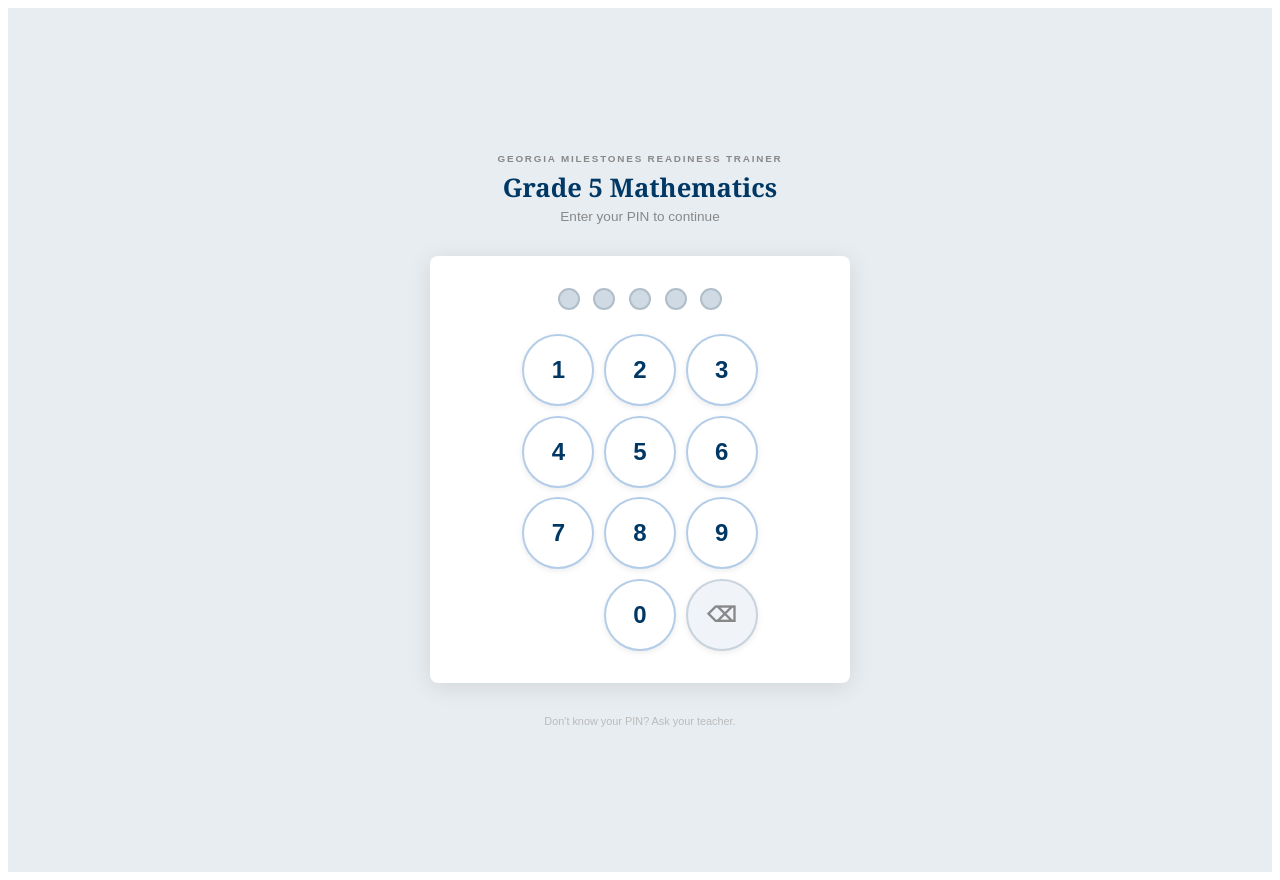
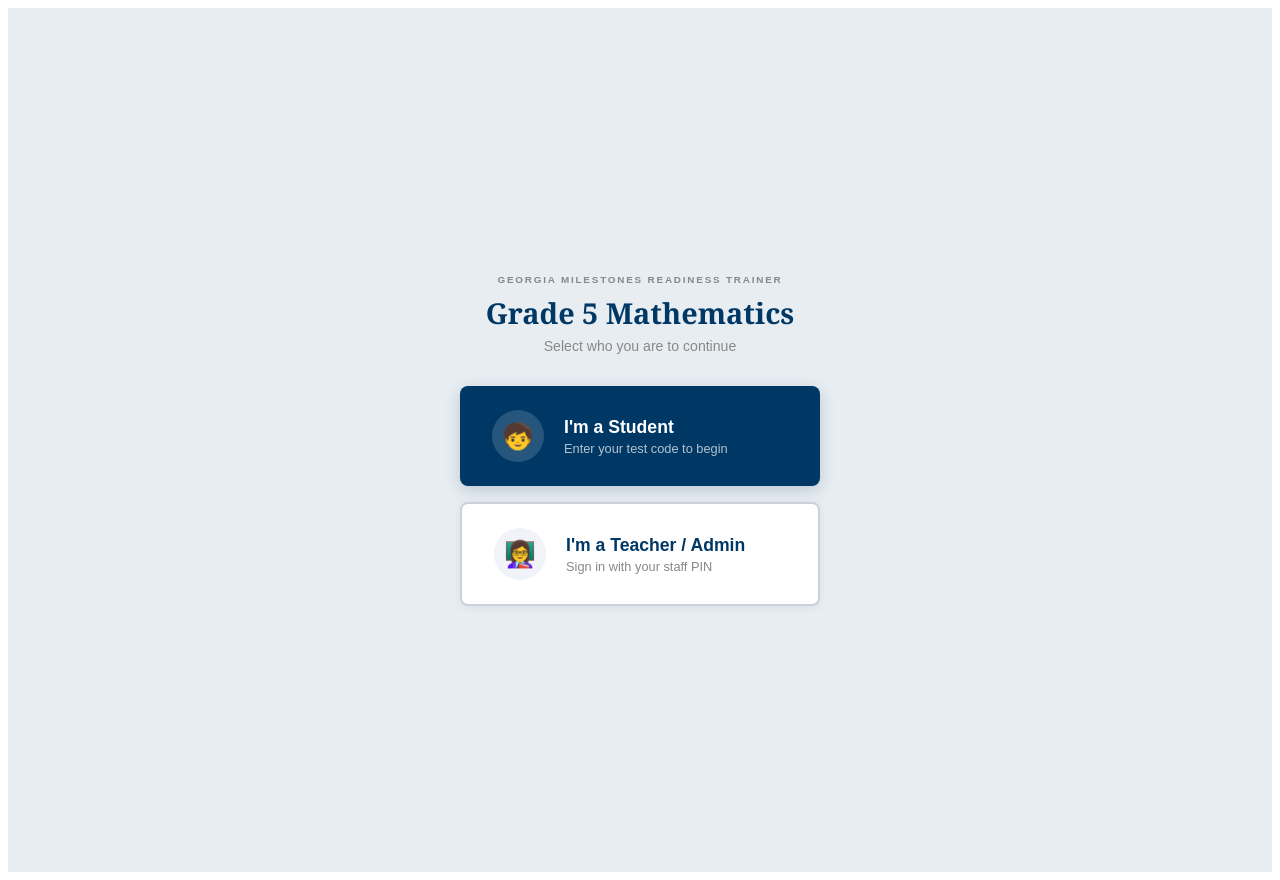
Before and after one commit to zachzachry/mathready-frontend, a React (Create React App) app: page / in a window 1280 px wide. Built offline with nearby package versions, Linux system fonts and the light colour scheme.

Commit message:
Update App.jsx

```diff
--- a/src/App.jsx
+++ b/src/App.jsx
@@ -73,13 +73,12 @@
 }
 
 export default function App() {
-  const [screen,         setScreen]         = useState("pin");
-  const [studentIdentity,setStudentIdentity]= useState(null);
+  const [screen,         setScreen]         = useState("home");
   const [teacherIdentity,setTeacherIdentity]= useState(null);
   const [loading,        setLoading]        = useState(false);
   const [err,            setErr]            = useState("");
 
-  function reset() { setScreen("pin"); setErr(""); setStudentIdentity(null); setTeacherIdentity(null); }
+  function reset() { setScreen("home"); setErr(""); setTeacherIdentity(null); }
 
   async function handlePin(pin) {
     setLoading(true); setErr("");
@@ -92,13 +91,10 @@
         setTeacherIdentity({
           teacherId:   data.teacherId,
           teacherName: data.teacherName,
-          classIds:    data.classIds,   // null means legacy (sees all)
+          classIds:    data.classIds,
           isLegacy:    data.isLegacy,
         });
         setScreen("teacher");
-      } else if (data.role === "student") {
-        setStudentIdentity(data);
-        setScreen("student");
       } else {
         setErr("PIN not recognized. Check with your teacher.");
       }
@@ -110,9 +106,10 @@
 
   if (screen === "admin")   return <AdminShell   onBack={reset}/>;
   if (screen === "teacher") return <TeacherShell teacher={teacherIdentity} onBack={reset}/>;
-  if (screen === "student") return <MathTest     identity={studentIdentity} onBack={reset}/>;
+  if (screen === "student") return <MathTest     onBack={reset}/>;
 
-  return (
+  // ── Staff PIN screen ──
+  if (screen === "pin") return (
     <div style={{minHeight:"100vh",background:"#e8edf2",display:"flex",flexDirection:"column",
       alignItems:"center",justifyContent:"center",fontFamily:"sans-serif",padding:"2rem 1rem",gap:"2rem"}}>
       <div style={{textAlign:"center"}}>
@@ -120,16 +117,66 @@
           GEORGIA MILESTONES READINESS TRAINER
         </div>
         <div style={{fontSize:"1.6rem",fontWeight:700,color:"#003865",fontFamily:"Georgia,serif"}}>
-          Grade 5 Mathematics
+          Staff Sign In
         </div>
-        <div style={{fontSize:"0.85rem",color:"#888",marginTop:"4px"}}>Enter your PIN to continue</div>
+        <div style={{fontSize:"0.85rem",color:"#888",marginTop:"4px"}}>Enter your staff PIN</div>
       </div>
       <div style={{background:"#fff",borderRadius:"8px",boxShadow:"0 4px 24px rgba(0,0,0,.1)",
         padding:"2rem 2.5rem",display:"flex",flexDirection:"column",alignItems:"center",gap:"1.25rem",
         width:"100%",maxWidth:"340px"}}>
         <PinPad onConfirm={handlePin} loading={loading} err={err}/>
       </div>
-      <div style={{fontSize:"0.68rem",color:"#bbb"}}>Don't know your PIN? Ask your teacher.</div>
+      <button onClick={reset} style={{fontSize:"0.72rem",color:"#888",background:"none",border:"none",cursor:"pointer",textDecoration:"underline"}}>
+        ← Back
+      </button>
+    </div>
+  );
+
+  // ── Home screen ──
+  return (
+    <div style={{minHeight:"100vh",background:"#e8edf2",display:"flex",flexDirection:"column",
+      alignItems:"center",justifyContent:"center",fontFamily:"sans-serif",padding:"2rem 1rem",gap:"2rem"}}>
+      <div style={{textAlign:"center"}}>
+        <div style={{fontSize:"0.62rem",fontWeight:700,letterSpacing:"0.18em",color:"#888",marginBottom:"8px"}}>
+          GEORGIA MILESTONES READINESS TRAINER
+        </div>
+        <div style={{fontSize:"1.8rem",fontWeight:700,color:"#003865",fontFamily:"Georgia,serif",marginBottom:"6px"}}>
+          Grade 5 Mathematics
+        </div>
+        <div style={{fontSize:"0.88rem",color:"#888"}}>Select who you are to continue</div>
+      </div>
+
+      <div style={{display:"flex",flexDirection:"column",gap:"1rem",width:"100%",maxWidth:"360px"}}>
+        {/* Student button */}
+        <button onClick={()=>setScreen("student")}
+          style={{background:"#003865",border:"none",borderRadius:"8px",padding:"1.5rem 2rem",
+            cursor:"pointer",display:"flex",alignItems:"center",gap:"1.25rem",
+            boxShadow:"0 4px 16px rgba(0,56,101,.2)",textAlign:"left",width:"100%"}}>
+          <div style={{width:"52px",height:"52px",borderRadius:"50%",background:"rgba(255,255,255,.15)",
+            display:"flex",alignItems:"center",justifyContent:"center",fontSize:"1.6rem",flexShrink:0}}>
+            🧒
+          </div>
+          <div>
+            <div style={{fontSize:"1.1rem",fontWeight:700,color:"#fff",marginBottom:"3px"}}>I'm a Student</div>
+            <div style={{fontSize:"0.8rem",color:"rgba(255,255,255,.7)"}}>Enter your test code to begin</div>
+          </div>
+        </button>
+
+        {/* Staff button */}
+        <button onClick={()=>setScreen("pin")}
+          style={{background:"#fff",border:"2px solid #c8d3dd",borderRadius:"8px",padding:"1.5rem 2rem",
+            cursor:"pointer",display:"flex",alignItems:"center",gap:"1.25rem",
+            boxShadow:"0 2px 8px rgba(0,0,0,.06)",textAlign:"left",width:"100%"}}>
+          <div style={{width:"52px",height:"52px",borderRadius:"50%",background:"#f0f4f8",
+            display:"flex",alignItems:"center",justifyContent:"center",fontSize:"1.6rem",flexShrink:0}}>
+            👩‍🏫
+          </div>
+          <div>
+            <div style={{fontSize:"1.1rem",fontWeight:700,color:"#003865",marginBottom:"3px"}}>I'm a Teacher / Admin</div>
+            <div style={{fontSize:"0.8rem",color:"#888"}}>Sign in with your staff PIN</div>
+          </div>
+        </button>
+      </div>
     </div>
   );
 }
```
